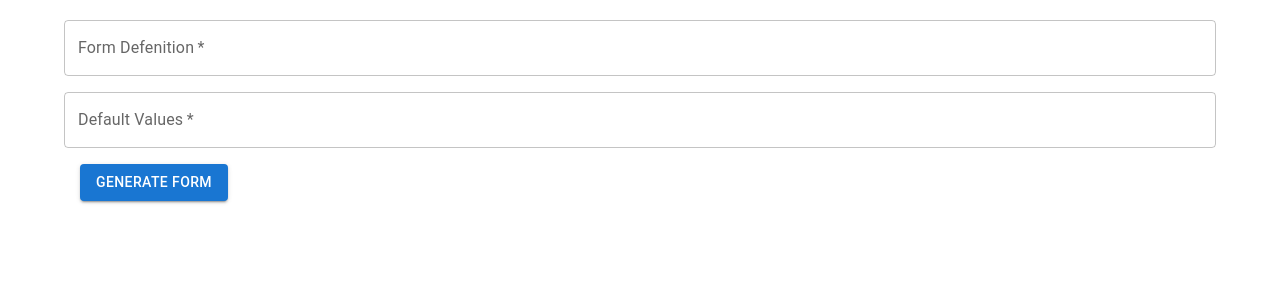
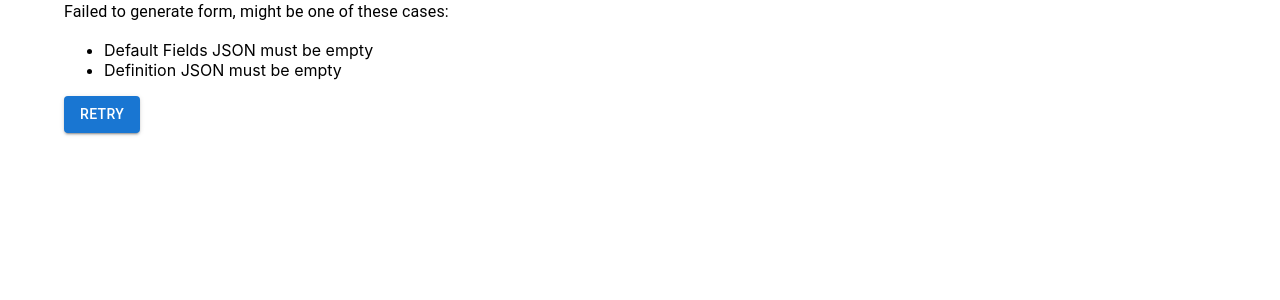
Before and after one commit to 28JayG/forms-poc, a React (Create React App) app: page /form in a window 1280 px wide. Shown: the top 300 px of the page. Built offline with nearby package versions, Linux system fonts and the light colour scheme.

Commit message:
- adds routing - updates deafult values json on form save - fixes DynamicForm scroll to top

```diff
--- a/package.json
+++ b/package.json
@@ -13,6 +13,7 @@
     "react": "^18.1.0",
     "react-dom": "^18.1.0",
     "react-input-mask": "^2.0.4",
+    "react-router-dom": "^6.3.0",
     "react-scripts": "5.0.1",
     "validator": "^13.7.0",
     "web-vitals": "^2.1.0"
--- a/src/App.js
+++ b/src/App.js
@@ -1,3 +1,4 @@
+import { Route, Routes } from 'react-router-dom';
 import { Container } from '@mui/material';
 
 import { useJson } from 'providers/json.provider';
@@ -10,14 +11,19 @@ function App() {
 
   return (
     <Container>
-      {!formData ? (
-        <JsonInput />
-      ) : (
-        <DynamicForm
-          extractedData={formData.definition.extracted_data ?? {}}
-          defaultValues={formData.defaultValues.extracted_data ?? {}}
+      <Routes>
+        <Route path='/' element={<JsonInput />} />
+
+        <Route
+          path='/form'
+          element={
+            <DynamicForm
+              extractedData={formData.definition?.extracted_data ?? {}}
+              defaultValues={formData.defaultValues?.extracted_data ?? {}}
+            />
+          }
         />
-      )}
+      </Routes>
     </Container>
   );
 }
--- a/src/components/Form/Form.component.jsx
+++ b/src/components/Form/Form.component.jsx
@@ -1,8 +1,9 @@
+import { useEffect, useState } from 'react';
+import { useNavigate } from 'react-router-dom';
 import { Button, Typography } from '@mui/material';
+import { useJson } from 'providers/json.provider';
 import DateInput from 'components/DateInput/DateInput.compnent';
 import SelectField from 'components/SelectField/SelectField.component';
-import { useJson } from 'providers/json.provider';
-import { useState } from 'react';
 
 import {
   getDefaultValues,
@@ -24,7 +25,12 @@ const DynamicForm = ({ extractedData, defaultValues }) => {
   const [formValues, setValues] = useState(
     getDefaultValues(extractedData, defaultValues)
   );
-  const { resetJson } = useJson();
+  const navigate = useNavigate();
+  const { resetJson, setJson, formData } = useJson();
+
+  useEffect(() => {
+    window.scrollTo(0, 0);
+  }, []);
 
   const definition = groupedDefinition(extractedData);
 
@@ -32,6 +38,8 @@ const DynamicForm = ({ extractedData, defaultValues }) => {
     evt.preventDefault();
 
     console.log(formValues);
+    setJson({ ...formData, defaultValues: { extracted_data: formValues } });
+    navigate('/');
   };
 
   const handleDateChange = (evt, id, value, parentKey) => {
@@ -134,6 +142,28 @@ const DynamicForm = ({ extractedData, defaultValues }) => {
     );
   };
 
+  const retry = () => {
+    resetJson();
+    navigate('/');
+  };
+
+  if (!Object.keys(defaultValues).length || !Object.keys(definition).length) {
+    return (
+      <>
+        <Typography>
+          Failed to generate form, might be one of these cases:
+        </Typography>
+        <ul>
+          <li>Default Fields JSON must be empty</li>
+          <li>Definition JSON must be empty</li>
+        </ul>
+        <Button sx={{ marginRight: 2 }} variant='contained' onClick={retry}>
+          Retry
+        </Button>
+      </>
+    );
+  }
+
   return (
     <>
       <Form onSubmit={handleSubmit}>
@@ -141,11 +171,7 @@ const DynamicForm = ({ extractedData, defaultValues }) => {
           renderGrourpFields(definition[key], key)
         )}
         <ButtonContainer>
-          <Button
-            sx={{ marginRight: 2 }}
-            variant='outlined'
-            onClick={resetJson}
-          >
+          <Button sx={{ marginRight: 2 }} variant='outlined' onClick={retry}>
             Generate New Form
           </Button>
           {Object.keys(definition).length && (
--- a/src/components/JsonInput/JsonInput.component.jsx
+++ b/src/components/JsonInput/JsonInput.component.jsx
@@ -1,11 +1,21 @@
-import { Box, Button, TextField } from '@mui/material';
+import { useState } from 'react';
+import { useNavigate } from 'react-router-dom';
+import { Box, Button, InputAdornment, TextField } from '@mui/material';
 import { useJson } from 'providers/json.provider';
-import { useState } from 'react';
+
+const defaultInput = { definition: '', defaultValues: '' };
+
+const getInputValues = (formData) => ({
+  definition: JSON.stringify(formData.definition, null, 4) ?? '',
+  defaultValues: JSON.stringify(formData.defaultValues, null, 4) ?? '',
+});
 
 const JsonInput = () => {
-  const { setJson } = useJson();
-  const [input, setInput] = useState({ definition: '', defaultValues: '' });
-  const [error, setError] = useState({ definition: '', defaultValues: '' });
+  const { setJson, formData } = useJson();
+  const [input, setInput] = useState(getInputValues(formData));
+  const [error, setError] = useState(defaultInput);
+
+  const navigate = useNavigate();
 
   const handleChange = (evt) => {
     const { value, id } = evt.target;
@@ -33,9 +43,10 @@ const JsonInput = () => {
       return reducedObject;
     }, {});
 
-    setError((prev) => ({ defaultValues: '', definition: '' }));
+    setError(defaultInput);
+    setJson(finalObject);
 
-    setJson(finalObject);
+    navigate('/form');
   };
 
   const disableSubmit = !!error.definition || !!error.defaultValues;
@@ -47,10 +58,11 @@ const JsonInput = () => {
         id='definition'
         multiline
         fullWidth
+        value={input.definition}
         error={!!error.definition}
         helperText={error.definition ?? ''}
         onBlur={() => validateJson(input.definition, 'definition')}
-        label='Form Defenition'
+        label='Form Definition'
         onChange={handleChange}
         sx={{ marginBottom: 2 }}
       />
@@ -58,6 +70,7 @@ const JsonInput = () => {
         required
         id='defaultValues'
         error={!!error.defaultValues}
+        value={input.defaultValues}
         helperText={error.defaultValues ?? ''}
         onBlur={() => validateJson(input.defaultValues, 'defaultValues')}
         multiline
--- a/src/index.js
+++ b/src/index.js
@@ -4,12 +4,15 @@ import './index.css';
 import App from './App';
 import reportWebVitals from './reportWebVitals';
 import RootProvider from 'providers/root.provider';
+import { BrowserRouter } from 'react-router-dom';
 
 const root = ReactDOM.createRoot(document.getElementById('root'));
 root.render(
   <React.StrictMode>
     <RootProvider>
-      <App />
+      <BrowserRouter>
+        <App />
+      </BrowserRouter>
     </RootProvider>
   </React.StrictMode>
 );
--- a/src/utils/forms.utils.js
+++ b/src/utils/forms.utils.js
@@ -42,6 +42,11 @@ export const getDefaultValues = (extractedData, defaultValues) => {
 
 export const getDefaultSubFields = (subFields, parentKey, defaultValues) =>
   Object.keys(subFields).reduce((subObj, subKey) => {
+    if (!defaultValues[parentKey]) {
+      subObj[subKey] = deafultValue(subFields[subKey].datatype);
+      return subObj;
+    }
+
     subObj[subKey] =
       defaultValues[parentKey][subKey] ??
       deafultValue(subFields[subKey].datatype);
@@ -56,11 +61,11 @@ export const validateStrings = (value, label) => {
   switch (label.toLowerCase()) {
     // case 'city':
     // case 'state':
-      // const isValid = !/\d/.test(value);
-      // return {
-      //   valid: isValid,
-      //   text: isValid ? '' : `${label} should not containe a number`,
-      // };
+    // const isValid = !/\d/.test(value);
+    // return {
+    //   valid: isValid,
+    //   text: isValid ? '' : `${label} should not containe a number`,
+    // };
 
     default:
       return {
```
Also changed, not shown: 1 other file (tests, documents, lock files or other folders).
